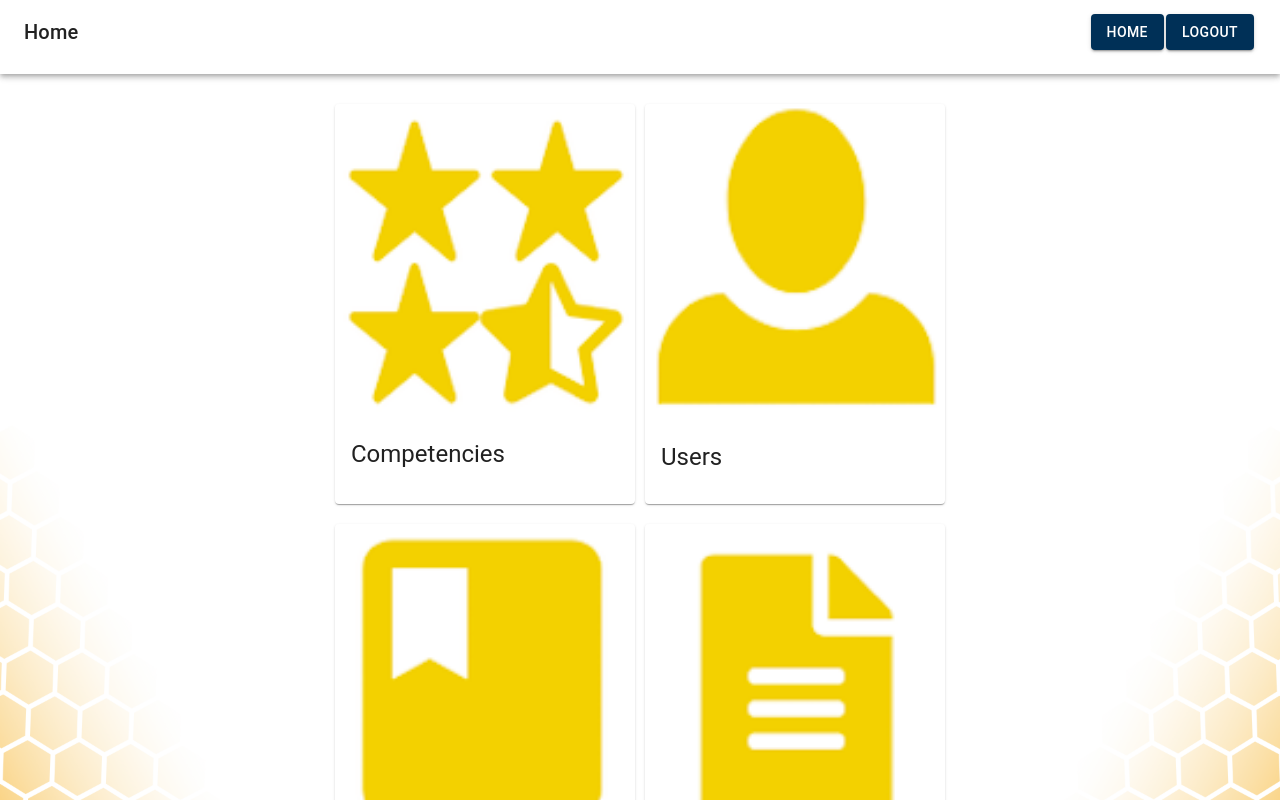
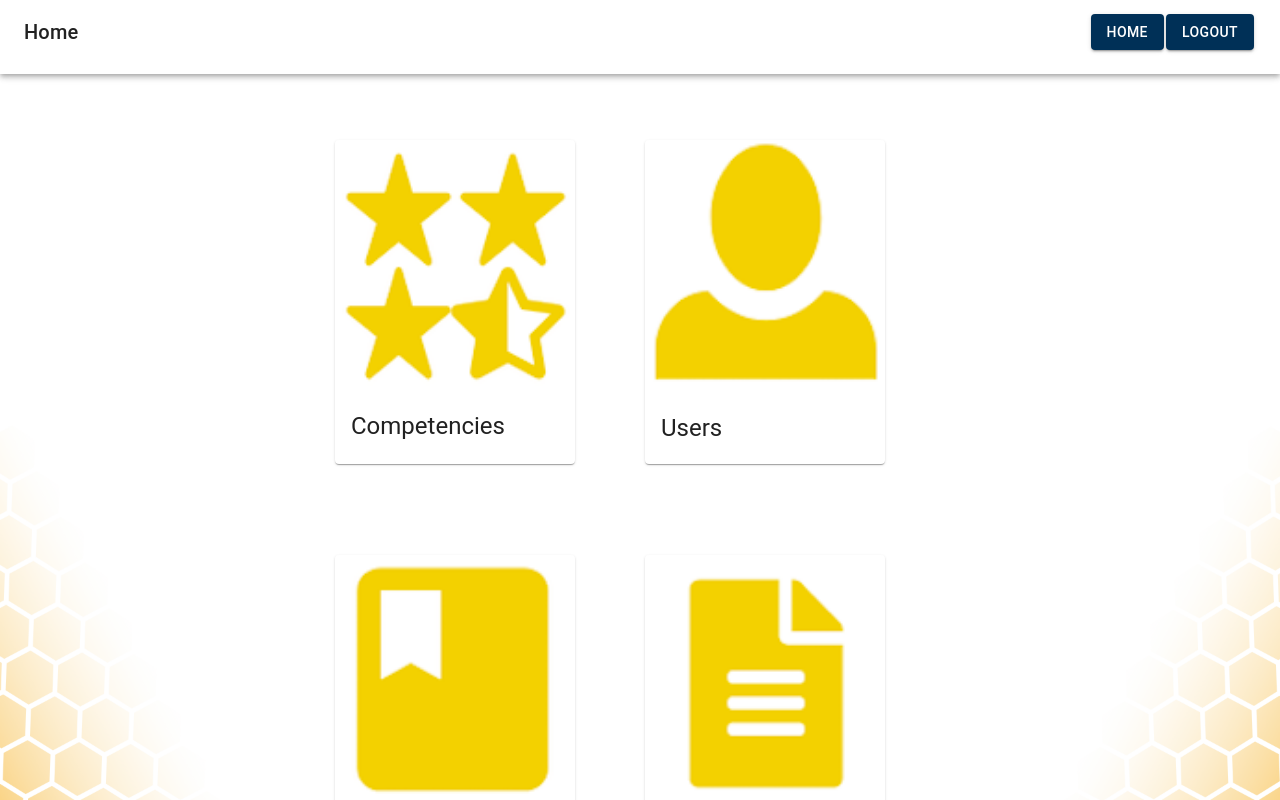
Before and after one commit to Excel-Tracker-Team-9302/excel-tracker, a React (Create React App) app in the folder excel-tracker-application/: page /dashboard in a window 1280 px wide. Shown: the top 800 px of the page. Built offline with nearby package versions, Linux system fonts and the light colour scheme.

Commit message:
Make card size based on screen size

```diff
--- a/excel-tracker-application/src/components/Home/coolcard.js
+++ b/excel-tracker-application/src/components/Home/coolcard.js
@@ -17,8 +17,8 @@ import {Container, Row, Col } from 'react-bootstrap'
 
 const useStyles = makeStyles({
   card: {
-    maxWidth: 300,
-    maxHeight: 400,
+    maxWidth: '80%',
+    maxHeight: '80%',
   },
 });
 
```
